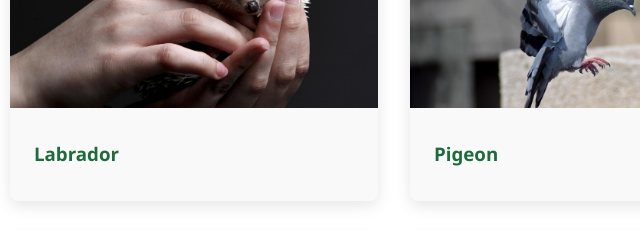
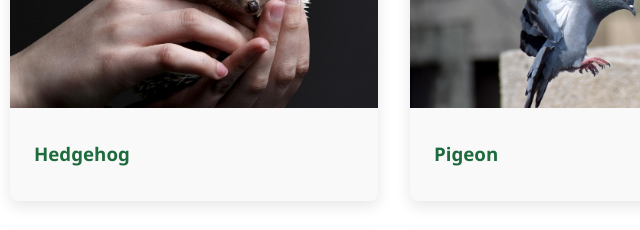
Before and after one commit to AAMJAL/medrath-pets-farm, a plain HTML site: page index.html in a window 1280 px wide. Shown: the part 2060-2290 px from the top of the page, 446-1086 px from the left. Drawn offline with Linux system fonts and the light colour scheme.

Commit message:
Update index.html

```diff
--- a/index.html
+++ b/index.html
@@ -157,7 +157,7 @@
                 <div class="animal-card">
                     <img src="assets/images/gallery/fav10.jpg" alt="Max">
                     <div class="animal-card-content">
-                        <h3>Labrador</h3>
+                        <h3>Hedgehog</h3>
 
 
                     </div>
```
